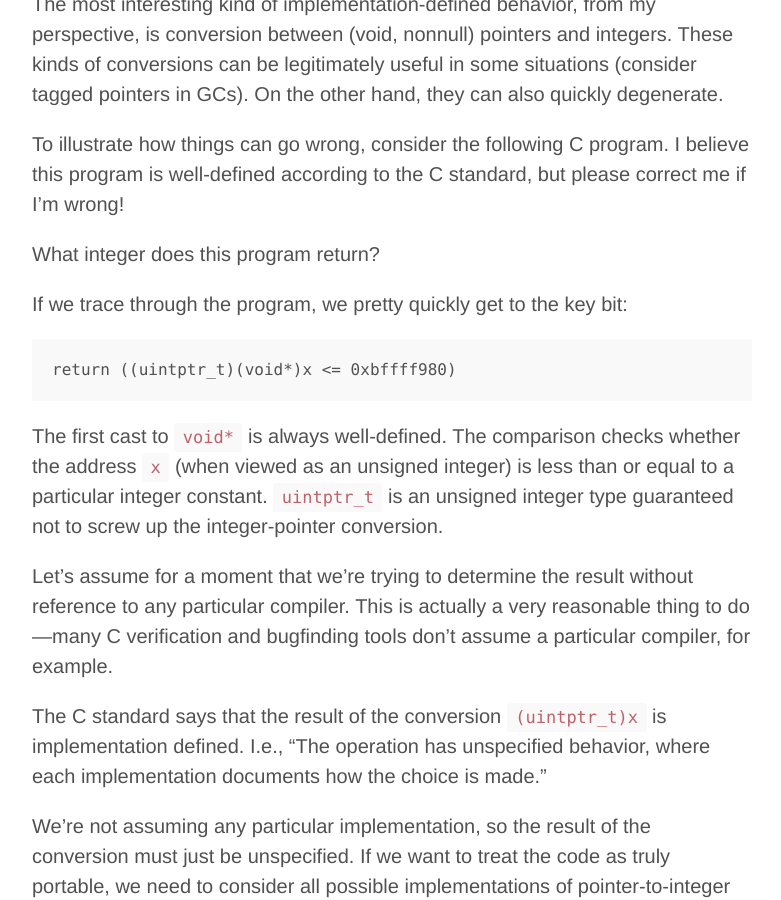
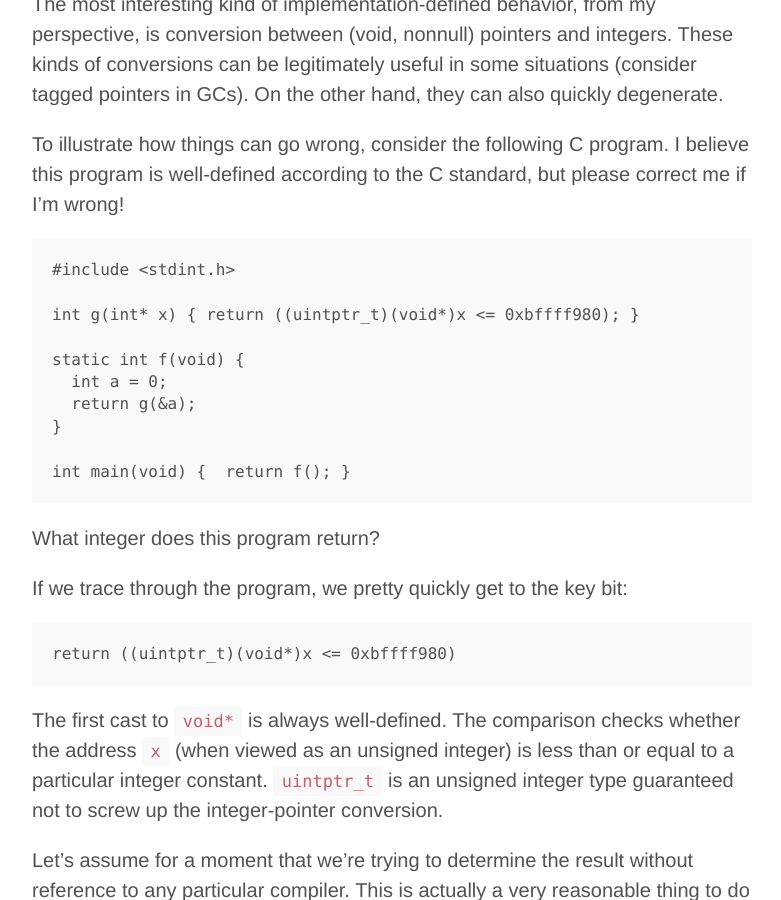
Before and after one commit to gstew5/gstew5.github.io, a Jekyll site: the page built from index.html, in a window 1280 px wide and 900 px high, scrolled down 1582 px. Shown: the whole window, without its empty margins (248-1029 px from the left). Built offline with Jekyll 4.4.1, drawn with Linux system fonts in a browser that asks for light colours; Markdown is read by kramdown in place of the engine named in the settings; the list of posts is cut into pages by our own code.

Commit message:
Update 2014-07-21-implementation-defined-behavior-in-c.md

````diff
--- a/_posts/2014-07-21-implementation-defined-behavior-in-c.md
+++ b/_posts/2014-07-21-implementation-defined-behavior-in-c.md
@@ -42,7 +42,18 @@ The most interesting kind of implementation-defined behavior, from my perspectiv
 
 To illustrate how things can go wrong, consider the following C program. I believe this program is well-defined according to the C standard, but please correct me if I'm wrong!
 
+```C
+#include <stdint.h>
 
+int g(int* x) { return ((uintptr_t)(void*)x <= 0xbffff980); }
+
+static int f(void) {
+  int a = 0;
+  return g(&a);
+}
+
+int main(void) {  return f(); }
+```
 
 What integer does this program return?
 
````
